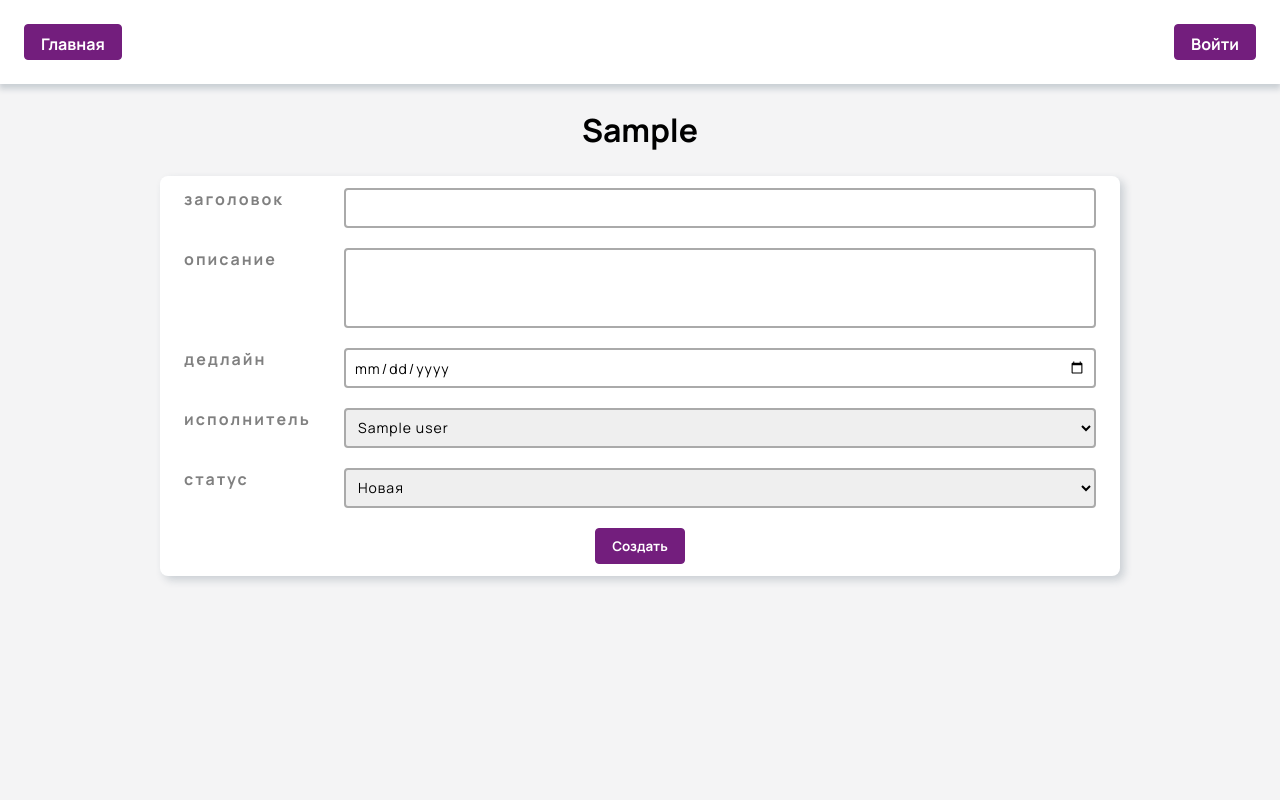
After one commit to Veliafar/phpToDo, a PHP site: template view/taskEdit.php in a window 1280 px wide. The commit adds this page. Run offline with PHP 8.4, Linux system fonts and the light colour scheme; the template is opened without the code that fills it: most values are stand-ins (such as "Sample title", 1, 10 or a date in 2020); data that the repository does not hold is empty.

```diff
--- a/index.php
+++ b/index.php
@@ -9,6 +9,7 @@ try {
   include_once $routes[$controller] ?? die('404');
 } catch (PDOException $exception) {
   echo "Проблемы с БД";
+  echo $exception;
 } catch (Throwable $exception) {
   $globalError = $exception->getMessage();
 }
--- a/router.php
+++ b/router.php
@@ -3,5 +3,6 @@ return [
     'index' => 'controller/IndexController.php',
     'security' => 'controller/SecurityController.php',
     'tasks' => 'controller/TasksController.php',
+    'taskEdit' => 'controller/TaskEditController.php',
     'signin' => 'controller/SigninController.php',
 ];
--- a/styles.css
+++ b/styles.css
@@ -293,12 +356,94 @@ body {
     font-weight: 100;
 }
 
+.tasks__item__info {
+    max-width: 140px;
+    text-overflow: ellipsis;
+    overflow: hidden;
+    white-space: nowrap;
+    display: inline-block;
+}
+
 .tasks__item-control {
 
 }
+
 .tasks__item-buttons {
     display: flex;
     align-items: center;
     justify-content: flex-end;
     gap: 8px;
 }
+
+.task-create {
+    display: flex;
+    align-self: center;
+    margin-top: 24px;
+    width: 960px;
+    padding: 12px 24px;
+    box-shadow: var(--box-shadow);
+    background-color: var(--color-lvl-2);
+    flex-direction: column;
+    border-radius: 8px;
+
+    font-size: 20px;
+}
+
+.task-create__line {
+    display: grid;
+    grid-template-columns: 160px auto;
+    height: 40px;
+}
+
+.task-create__line--textarea {
+    height: 80px;
+}
+
+.task-create__line:not(:first-child) {
+    margin-top: 20px;
+}
+
+.form-label {
+    color: #808080;
+    font-size: 16px;
+    letter-spacing: 2px;
+    font-weight: bold;
+}
+
+.base-input {
+    padding: 4px 8px;
+    border: 2px solid #aaa;
+    border-radius: 4px;
+    resize: none;
+    transition: .3s;
+    font-size: 14px;
+    letter-spacing: 1px;
+}
+
+.base-input:focus {
+    border-color: dodgerBlue;
+    box-shadow: 0 0 8px 0 dodgerBlue;
+}
+
+.task-create__control {
+    margin-top: 20px;
+    display: flex;
+    align-items: center;
+    justify-content: center;
+}
+
+@media screen and (max-width: 980px) {
+    .task-create {
+        width: 100%;
+        border-radius: 0;
+    }
+
+    .form-label {
+        font-size: 14px;
+        letter-spacing: 1.5px;
+    }
+
+    .task-create__line {
+        grid-template-columns: 120px auto;
+    }
+}
--- /dev/null
+++ b/view/taskEdit.php
@@ -0,0 +1,111 @@
+<style>
+    @import url('https://fonts.googleapis.com/css2?family=Manrope:wght@200;300;400;500;600;700;800&display=swap');
+
+    <?php include __DIR__ . "/../styles.css";?>
+</style>
+
+<!doctype html>
+<html lang="en">
+<head>
+    <meta charset="UTF-8">
+    <meta name="viewport"
+          content="width=device-width, user-scalable=no, initial-scale=1.0, maximum-scale=1.0, minimum-scale=1.0">
+    <meta http-equiv="X-UA-Compatible" content="ie=edge">
+    <title><?= $pageTitle ?></title>
+</head>
+<body>
+
+<script>
+    const delTask = async (taskID) => {
+        const response = await fetch(`/?controller=tasks&delTask=${taskID}`);
+        const answer = await response.json();
+        document.getElementById(answer.id).remove();
+    }
+</script>
+
+<?php include "menu.php" ?>
+
+<div class="wrapper">
+
+    <h1 class="page-header">
+      <?= $pageHeader ?>
+    </h1>
+
+    <form method="post" class="task-create">
+        <div class="task-create__line">
+            <label class="form-label" for="title">
+                заголовок
+            </label>
+            <input
+                    class="base-input"
+                    id="title"
+                    name="title"
+                    type="text"
+            >
+        </div>
+        <div class="task-create__line task-create__line--textarea">
+            <label class="form-label" for="description">
+                описание
+            </label>
+            <textarea
+                    class="base-input"
+                    id="description"
+                    name="description"
+            >
+            </textarea>
+        </div>
+        <div class="task-create__line">
+            <label class="form-label" for="dateTarget">
+                дедлайн
+            </label>
+            <input
+                    class="base-input"
+                    id="dateTarget"
+                    name="dateTarget"
+                    type="date"
+            >
+        </div>
+        <div class="task-create__line">
+            <label class="form-label" for="assigneeID">
+                исполнитель
+            </label>
+            <select
+                    class="base-input"
+                    id="assigneeID"
+                    name="assigneeID"
+            >
+              <?php foreach ($users as $key => $assignee): ?>
+                  <option value="<?= $assignee->id ?>">
+                    <?= $assignee->name ?>
+                  </option>
+              <?php endforeach; ?>
+            </select>
+        </div>
+        <div class="task-create__line">
+            <label class="form-label" for="status">
+                статус
+            </label>
+            <select
+                    class="base-input"
+                    id="status"
+                    name="status"
+            >
+                <option value="NEW">Новая</option>
+                <option value="IN_PROGRESS">В работе</option>
+                <option value="REVIEW">Ревью</option>
+                <option value="TEST">Тестирование</option>
+                <option value="RELEASE">Релиз</option>
+            </select>
+        </div>
+
+        <input type="hidden" value="true" name="createTask">
+
+        <div class="task-create__control">
+            <button class="menu-button" type="submit">
+                Создать
+            </button>
+
+        </div>
+    </form>
+
+</div>
```
Also changed, not shown: other parts of styles.css (+63 -0 lines), controller/TaskEditController.php (added, +42 -0 lines), controller/TasksController.php (+11 -13 lines), fixture.php (+11 -7 lines), model/Task.php (+62 -26 lines), model/TaskProvider.php (+68 -41 lines), model/UserProvider.php (+24 -0 lines), view/tasks.php (+85 -31 lines), database.db.
